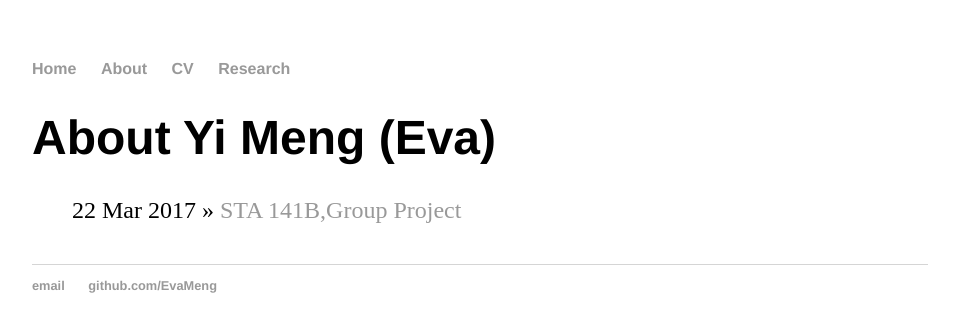
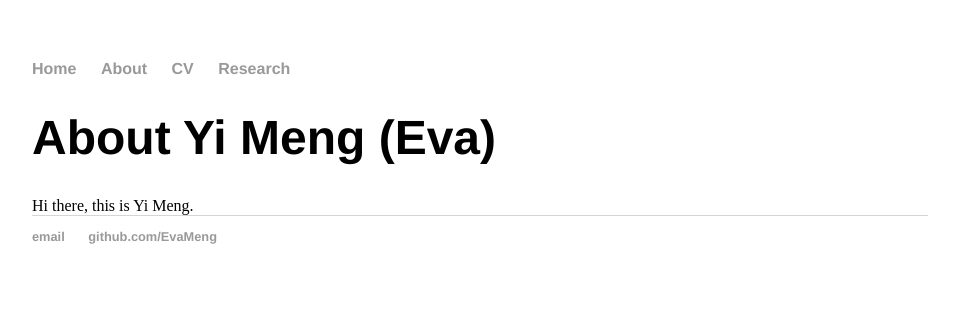
Before and after one commit to EvaMeng/evameng.github.io, a Jekyll site: the page built from about/index.html, in a window 1280 px wide. Shown: the top 332 px of the page, without its empty margins (160-1119 px from the left). Built offline with Jekyll 4.4.1, drawn with Linux system fonts in a browser that asks for light colours.

Commit message:
Update index.html
change

```diff
--- a/about/index.html
+++ b/about/index.html
@@ -3,9 +3,7 @@ layout: default
 title: About Yi Meng (Eva)
 ---
 	<h1>{{ page.title }}</h1>
-	<ul class="posts">
+	<body>
+		Hi there, this is Yi Meng.
 
-	  {% for post in site.posts %}
-	    <li><span>{{ post.date | date_to_string }}</span> » <a href="{{ post.url }}" title="{{ post.title }}">{{ post.title }}</a></li>
-	  {% endfor %}
-	</ul>
+        </body>
```
